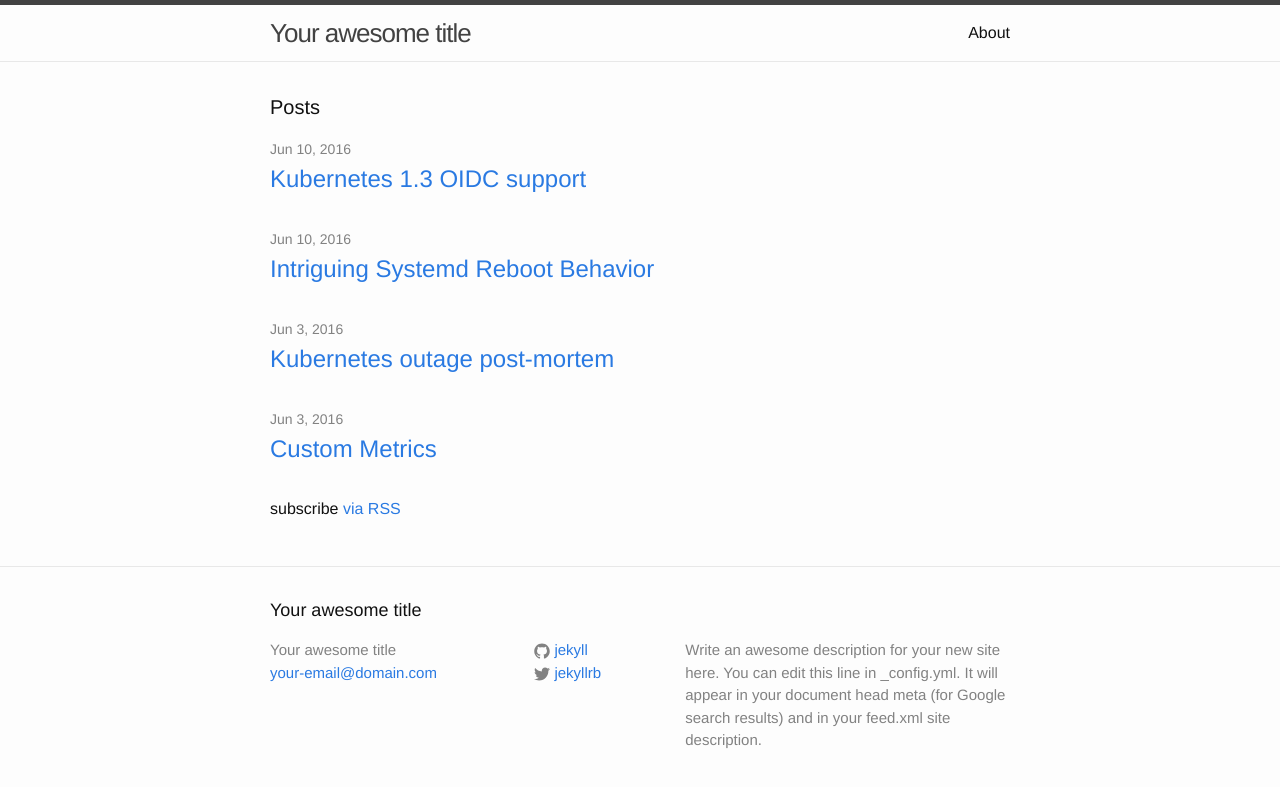
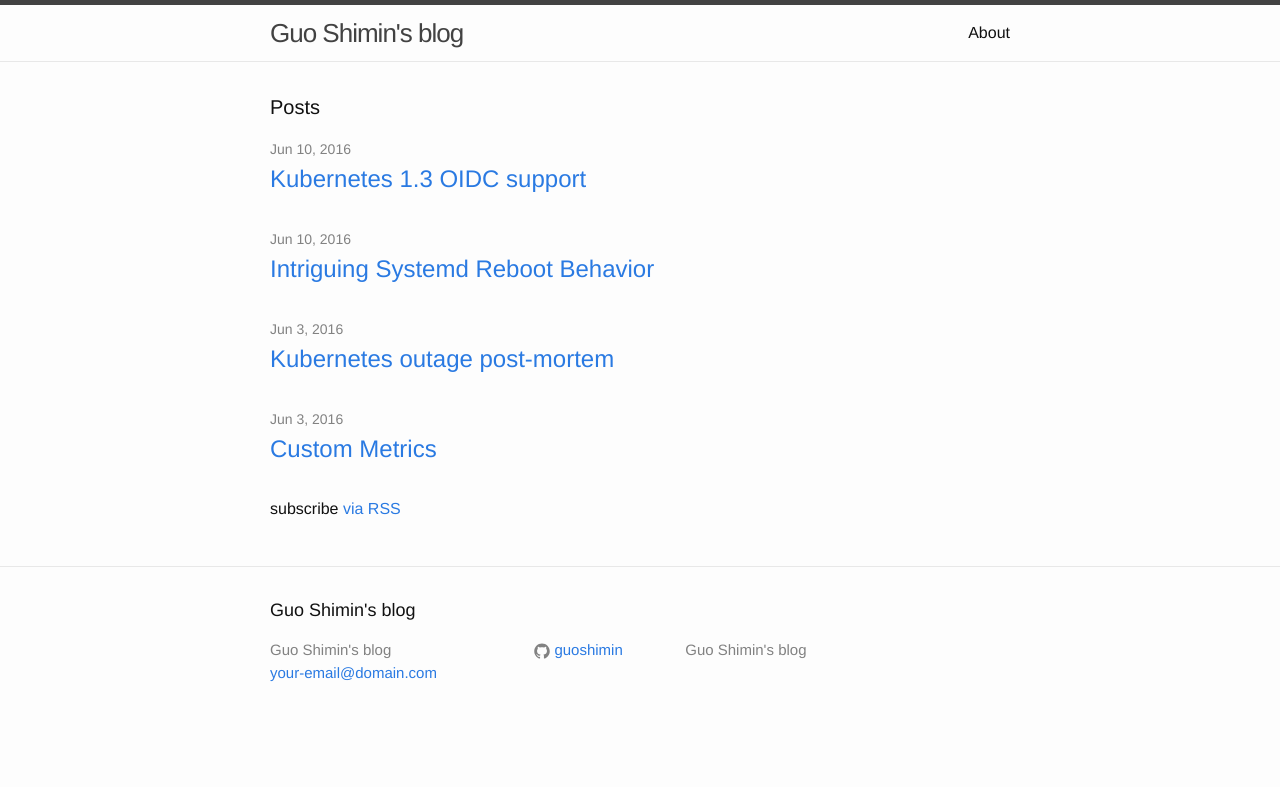
Before and after one commit to guoshimin/guoshimin.github.io, a Jekyll site: the page built from index.html, in a window 1280 px wide. Shown: the top 787 px of the page. Built offline with Jekyll 4.4.1, drawn with Linux system fonts in a browser that asks for light colours.

Commit message:
title and stuff

```diff
--- a/_config.yml
+++ b/_config.yml
@@ -6,16 +6,14 @@
 # 'jekyll serve'. If you change this file, please restart the server process.
 
 # Site settings
-title: Your awesome title
+title: Guo Shimin's blog
 email: your-email@domain.com
 description: > # this means to ignore newlines until "baseurl:"
-  Write an awesome description for your new site here. You can edit this
-  line in _config.yml. It will appear in your document head meta (for
-  Google search results) and in your feed.xml site description.
+  Guo Shimin's blog
 baseurl: "" # the subpath of your site, e.g. /blog
-url: "http://yourdomain.com" # the base hostname & protocol for your site
-twitter_username: jekyllrb
-github_username:  jekyll
+url: "http://guoshimin.github.io" # the base hostname & protocol for your site
+# twitter_username: jekyllrb
+github_username:  guoshimin
 
 # Build settings
 markdown: kramdown
```
